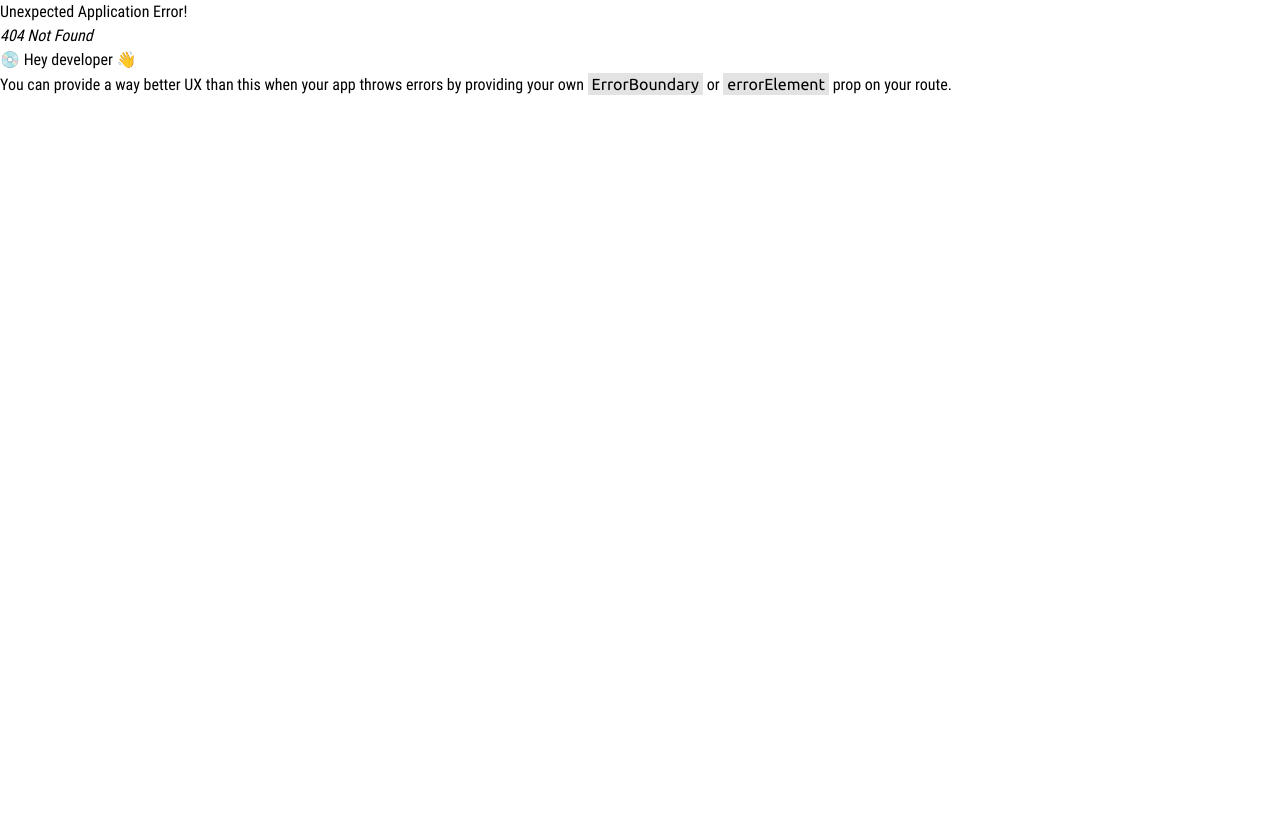
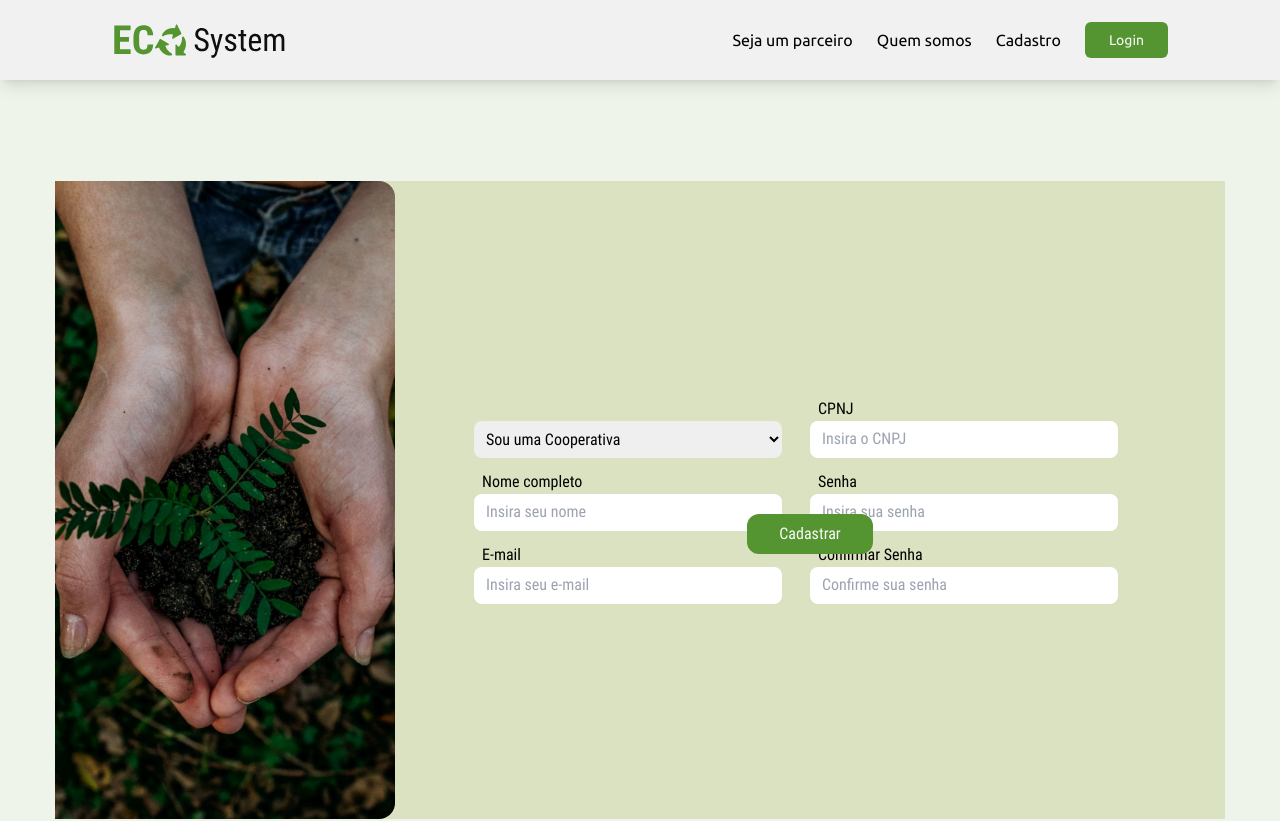
Before and after one commit to projeto-reciclagem/projeto-reciclagem-front, a React (Vite) app: page /cadastro in a window 1280 px wide. Before the commit this address had no page. Shown: the top 821 px of the page. Before the commit the page ends 800 px from the top, so only its background shows below. Built offline with nearby package versions, Linux system fonts and the light colour scheme.

Commit message:
Add: Adicionada a pagina de Cadastro e alteracoes necessarias

```diff
--- a/src/Router.tsx
+++ b/src/Router.tsx
@@ -2,6 +2,7 @@ import { createBrowserRouter, RouterProvider } from 'react-router-dom'
 import Home from './pages/home/Home'
 import Login from './pages/login/Login'
 import QuemSomos from './pages/quem-somos/QuemSomos'
+import Cadastro from './pages/cadastro/Cadastro'
 
 // !!! Aqui é onde vamos adicionar tudo que vai vir de Rotas de navegação
 // entre páginas do nosso projeto !!!
@@ -18,6 +19,10 @@ const routes = createBrowserRouter([
     path: '/login',
     element: <Login />,
   },
+  {
+    path: '/cadastro',
+    element: <Cadastro />
+  },
 ])
 
 export function Router() {
--- /dev/null
+++ b/src/pages/cadastro/Cadastro.tsx
@@ -0,0 +1,45 @@
+import { Link } from "react-router-dom";
+import Header from "../../components/Header";
+import Footer from "../../components/Footer";
+
+export default function Cadastro() {
+    return (
+        <main className="min-w-screen min-h-screen bg-moss-green-50">
+            <Header />
+            <section className="min-w-full min-h-[840px] flex justify-center items-center m-0 p-0">
+                <section className="min-w-[1140px] min-h-[638px] flex self-center items-center bg-leaf-100 m-0 p-0">
+                    <section className="min-w-[340px] min-h-[638px] bg-[url('@/assets/img/image-sign-up.jpg')] bg-cover bg-no-repeat rounded-e-2xl">
+                    </section>
+                    <section className="min-w-[830px] min-h-[638px] flex justify-center">
+                        <section id="sign-up" className="min-w-[336px] min-h-[200px] flex flex-col self-center items-start">
+                            <select className="min-w-[308px] min-h-[37px] pl-2 rounded-lg mt-6" name="" id="">
+                                <option value="1">Sou uma Cooperativa</option>
+                                <option value="2">Sou um Condomínio</option>
+                            </select>
+                            <label className="pl-2 mt-3" htmlFor="">Nome completo</label>
+                            <input type="text" className="min-w-[308px] min-h-[37px] pl-3 rounded-lg" placeholder="Insira seu nome" />
+                            <label className="pl-2 mt-3" htmlFor="">E-mail</label>
+                            <input type="email" className="min-w-[308px] min-h-[37px] pl-3 rounded-lg" placeholder="Insira seu e-mail" />
+                        </section>
+                        <section id="sign-up" className="min-w-[336px] min-h-[200px] flex flex-col self-center items-start">
+                            <label className="pl-2" htmlFor="">CPNJ</label>
+                            <input type="text" className="min-w-[308px] min-h-[37px] pl-3 rounded-lg" placeholder="Insira o CNPJ" />
+                            <label className="pl-2 mt-3" htmlFor="">Senha</label>
+                            <input type="password" className="min-w-[308px] min-h-[37px] pl-3 rounded-lg" placeholder="Insira sua senha" />
+                            <label className="pl-2 mt-3" htmlFor="">Confirmar Senha</label>
+                            <input type="password" className="min-w-[308px] min-h-[37px] pl-3 rounded-lg" placeholder="Confirme sua senha" />
+                        </section>
+                        <section className="min-w-[144px] min-h-[84px] flex absolute bottom-56 justify-center items-center">
+                            <Link to={'login'}>
+                                <button className="bg-moss-green-500 text-zinc-50 font-normal px-8 py-2 rounded-xl hover:bg-moss-green-800 transition-all duration-500 ease-in-out">
+                                    Cadastrar
+                                </button>
+                            </Link>
+                        </section>
+                    </section>
+                </section>
+            </section>
+            <Footer />
+        </main>
+    )
+}
```
Also changed, not shown: src/assets/img/image-sign-up.jpg (added).
